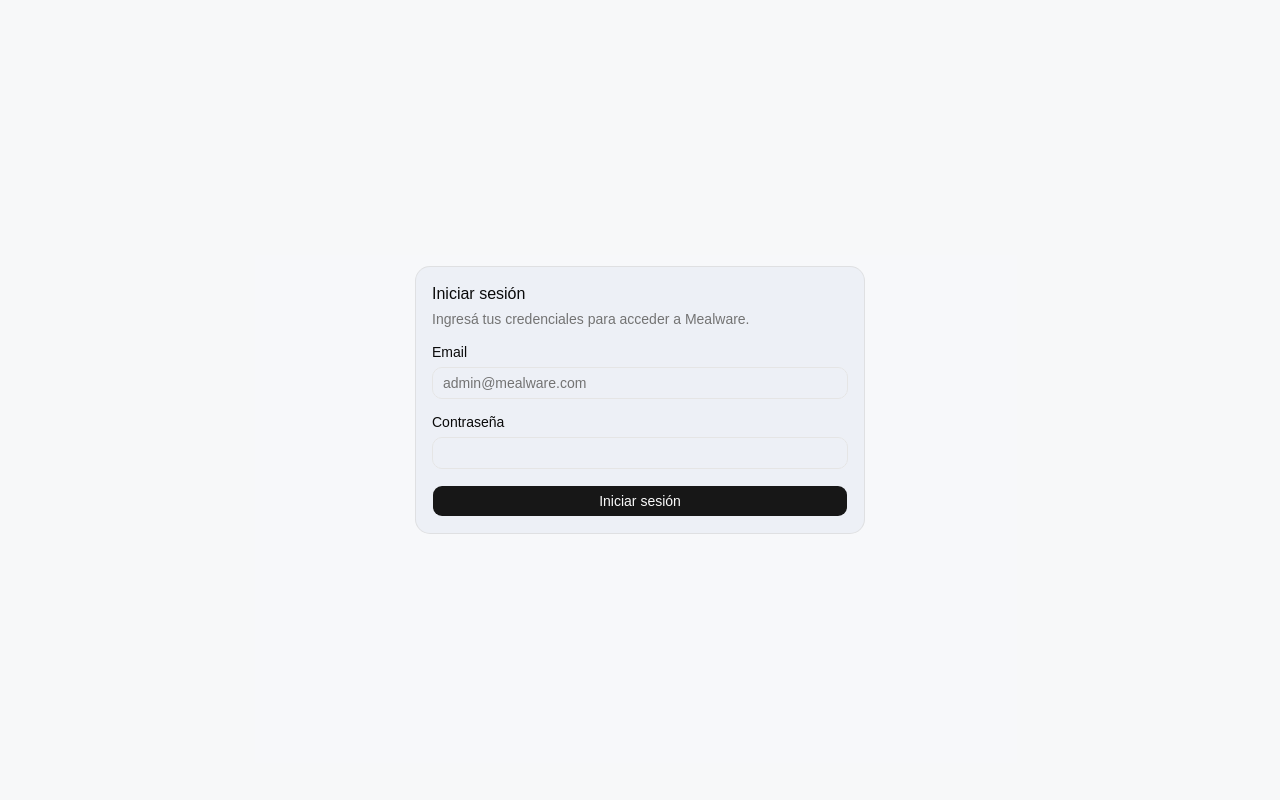
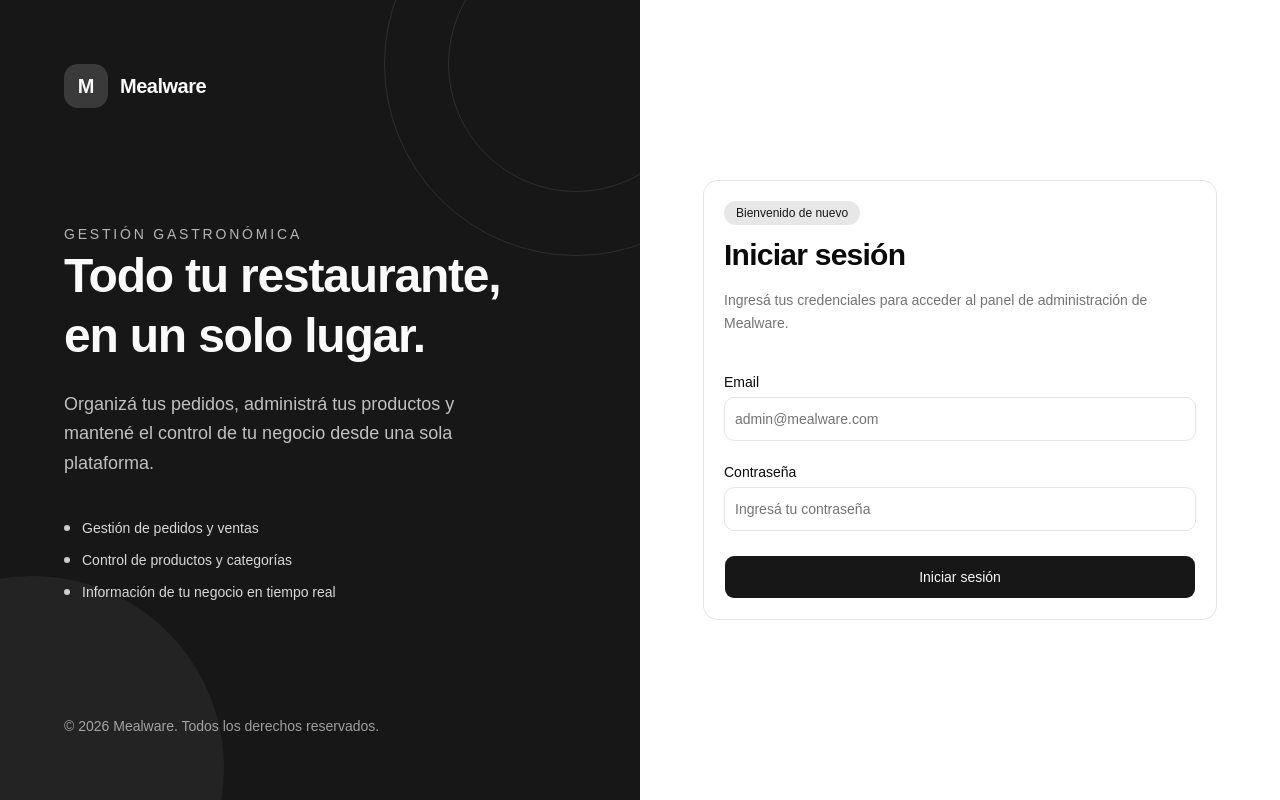
Before and after one commit to Axl-91/mealware, a React (Vite) app in the folder apps/web/: page /login in a window 1280 px wide. Built offline with nearby package versions, Linux system fonts and the light colour scheme; no server answers.

Commit message:
feat(web): improve login page design

```diff
--- a/apps/web/src/features/auth/components/login-form.tsx
+++ b/apps/web/src/features/auth/components/login-form.tsx
@@ -1,3 +1,4 @@
+
 import { useForm } from "react-hook-form";
 import { useLogin } from "../hooks/use-auth";
 import { useNavigate } from "react-router";
@@ -38,16 +39,24 @@ export function LoginForm() {
   };
 
   return (
-    <Card className="w-full max-w-md">
-      <CardHeader>
-        <CardTitle>Iniciar sesión</CardTitle>
-        <CardDescription>
-          Ingresá tus credenciales para acceder a Mealware.
+    <Card className="w-full max-w-lg border-0 bg-transparent shadow-none p-5">
+      <CardHeader className="space-y-3 px-0">
+        <div className="mb-2 inline-flex w-fit rounded-full bg-primary/10 px-3 py-1 text-xs font-medium text-primary">
+          Bienvenido de nuevo
+        </div>
+
+        <CardTitle className="text-3xl font-bold tracking-tight">
+          Iniciar sesión
+        </CardTitle>
+
+        <CardDescription className="text-sm leading-relaxed">
+          Ingresá tus credenciales para acceder al panel de administración de
+          Mealware.
         </CardDescription>
       </CardHeader>
 
-      <CardContent>
-        <form onSubmit={handleSubmit(onSubmit)} className="space-y-4">
+      <CardContent className="px-0 pt-6">
+        <form onSubmit={handleSubmit(onSubmit)} className="space-y-6">
           <div className="space-y-2">
             <Label htmlFor="email">Email</Label>
 
@@ -56,6 +65,7 @@ export function LoginForm() {
               type="email"
               placeholder="admin@mealware.com"
               autoComplete="email"
+              className="h-11 bg-background"
               {...register("email", {
                 required: "El email es obligatorio",
                 pattern: {
@@ -79,6 +89,8 @@ export function LoginForm() {
               id="password"
               type="password"
               autoComplete="current-password"
+              placeholder="Ingresá tu contraseña"
+              className="h-11 bg-background"
               {...register("password", {
                 required: "La contraseña es obligatoria",
               })}
@@ -92,19 +104,20 @@ export function LoginForm() {
           </div>
 
           {loginMutation.isError && (
-            <p className="text-sm text-destructive" role="alert">
+            <p
+              className="rounded-md border border-destructive/20 bg-destructive/10 px-3 py-2 text-sm text-destructive"
+              role="alert"
+            >
               {loginMutation.error.message}
             </p>
           )}
 
           <Button
             type="submit"
-            className="w-full"
+            className="h-11 w-full font-medium"
             disabled={loginMutation.isPending}
           >
-            {loginMutation.isPending
-              ? "Ingresando..."
-              : "Iniciar sesión"}
+            {loginMutation.isPending ? "Ingresando..." : "Iniciar sesión"}
           </Button>
         </form>
       </CardContent>
--- a/apps/web/src/features/auth/pages/login-page.tsx
+++ b/apps/web/src/features/auth/pages/login-page.tsx
@@ -2,8 +2,81 @@ import { LoginForm } from "../components/login-form";
 
 export function LoginPage() {
   return (
-    <div className="flex min-h-screen w-full items-center justify-center bg-muted/40 p-4">
-      <LoginForm />
-    </div>
+    <main className="grid min-h-screen w-full lg:grid-cols-2">
+      {/* Branding panel */}
+      <section className="relative hidden overflow-hidden bg-primary text-primary-foreground lg:flex lg:flex-col lg:justify-between lg:p-12 xl:p-16">
+        {/* Decorative elements */}
+        <div className="pointer-events-none absolute -right-32 -top-32 size-96 rounded-full border border-primary-foreground/10" />
+        <div className="pointer-events-none absolute -right-16 -top-16 size-64 rounded-full border border-primary-foreground/10" />
+        <div className="pointer-events-none absolute -bottom-40 -left-40 size-96 rounded-full bg-primary-foreground/5" />
+
+        <div className="relative flex items-center gap-3">
+          <div className="flex size-11 items-center justify-center rounded-xl bg-primary-foreground/15 text-xl font-bold">
+            M
+          </div>
+
+          <span className="text-xl font-semibold tracking-tight">
+            Mealware
+          </span>
+        </div>
+
+        <div className="relative max-w-lg space-y-6">
+          <span className="text-sm font-medium uppercase tracking-[0.2em] text-primary-foreground/70">
+            Gestión gastronómica
+          </span>
+
+          <h1 className="text-4xl font-bold leading-tight tracking-tight xl:text-5xl">
+            Todo tu restaurante,
+            <br />
+            en un solo lugar.
+          </h1>
+
+          <p className="max-w-md text-base leading-relaxed text-primary-foreground/75 xl:text-lg">
+            Organizá tus pedidos, administrá tus productos y mantené el control
+            de tu negocio desde una sola plataforma.
+          </p>
+
+          <div className="flex flex-col gap-3 pt-4 text-sm text-primary-foreground/85">
+            <div className="flex items-center gap-3">
+              <span className="size-1.5 rounded-full bg-primary-foreground/80" />
+              Gestión de pedidos y ventas
+            </div>
+
+            <div className="flex items-center gap-3">
+              <span className="size-1.5 rounded-full bg-primary-foreground/80" />
+              Control de productos y categorías
+            </div>
+
+            <div className="flex items-center gap-3">
+              <span className="size-1.5 rounded-full bg-primary-foreground/80" />
+              Información de tu negocio en tiempo real
+            </div>
+          </div>
+        </div>
+
+        <p className="relative text-sm text-primary-foreground/60">
+          © {new Date().getFullYear()} Mealware. Todos los derechos reservados.
+        </p>
+      </section>
+
+      {/* Login section */}
+      <section className="flex min-h-screen flex-col items-center justify-center bg-background px-6 py-10 sm:px-10">
+        <div className="mb-10 flex items-center gap-3 lg:hidden">
+          <div className="flex size-10 items-center justify-center rounded-xl bg-primary text-lg font-bold text-primary-foreground">
+            M
+          </div>
+
+          <span className="text-xl font-semibold tracking-tight">
+            Mealware
+          </span>
+        </div>
+
+        <LoginForm />
+
+        <p className="mt-10 text-center text-xs text-muted-foreground lg:hidden">
+          © {new Date().getFullYear()} Mealware.
+        </p>
+      </section>
+    </main>
   );
 }
--- a/apps/web/src/index.css
+++ b/apps/web/src/index.css
@@ -99,8 +99,8 @@
   --popover: oklch(0.23 0.03 255);
   --popover-foreground: oklch(0.96 0.01 250);
 
-  --primary: oklch(0.72 0.13 245);
-  --primary-foreground: oklch(0.19 0.025 255);
+  --primary: oklch(0.55 0.12 245);
+  --primary-foreground: oklch(0.98 0.005 245);
 
   --secondary: oklch(0.29 0.035 255);
   --secondary-foreground: oklch(0.96 0.01 250);
```
